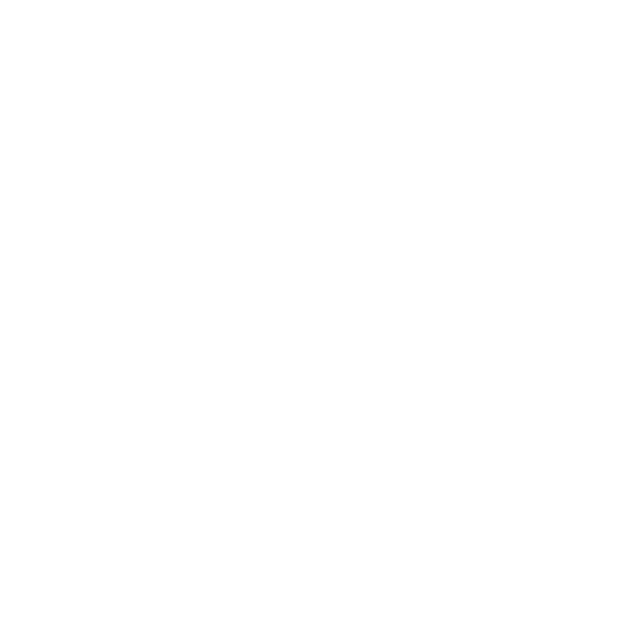
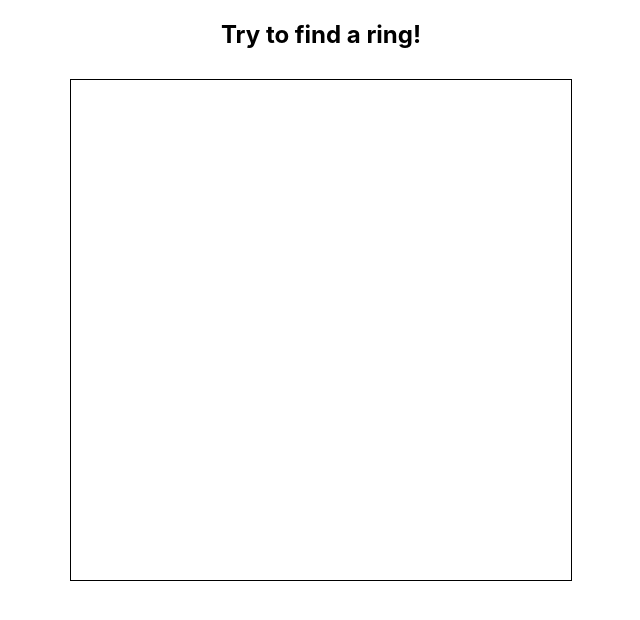
Before and after one commit to Chyngyz-Isakov/homework-54-minesweeper, a React (Create React App) app: page / in a window 1280 px wide. Shown: the top 620 px of the page, without its empty margins (319-959 px from the left). Built offline with nearby package versions, Linux system fonts and the light colour scheme.

Commit message:
I created a function that will create an array of 36 objects of the following form in a loop: {hasItem: false, clicked: false}

```diff
--- a/src/App.css
+++ b/src/App.css
@@ -1,3 +1,10 @@
 .App {
   text-align: center;
 }
+
+.box-wrap {
+  width: 500px;
+  height: 500px;
+  border: 1px solid black;
+  margin: 30px auto;
+}
--- a/src/App.tsx
+++ b/src/App.tsx
@@ -1,12 +1,29 @@
 import React from 'react';
 import './App.css';
 
-function App() {
-  return (
-    <div className="App">
+const App = () => {
 
-    </div>
-  );
+    const createItems = () => {
+        const items = [];
+        for (let i = 1; i <= 36; i++) {
+            items.push({hasItem: false, clicked: false});
+        }
+
+        const randomBox = Math.floor(Math.random() * items.length);
+        items[randomBox].hasItem = true;
+        return items;
+    }
+    console.log(createItems());
+
+
+    return (
+        <div className="App">
+            <h2>Try to find a ring!</h2>
+            <div className='box-wrap'>
+
+            </div>
+        </div>
+    );
 }
 
 export default App;
```
